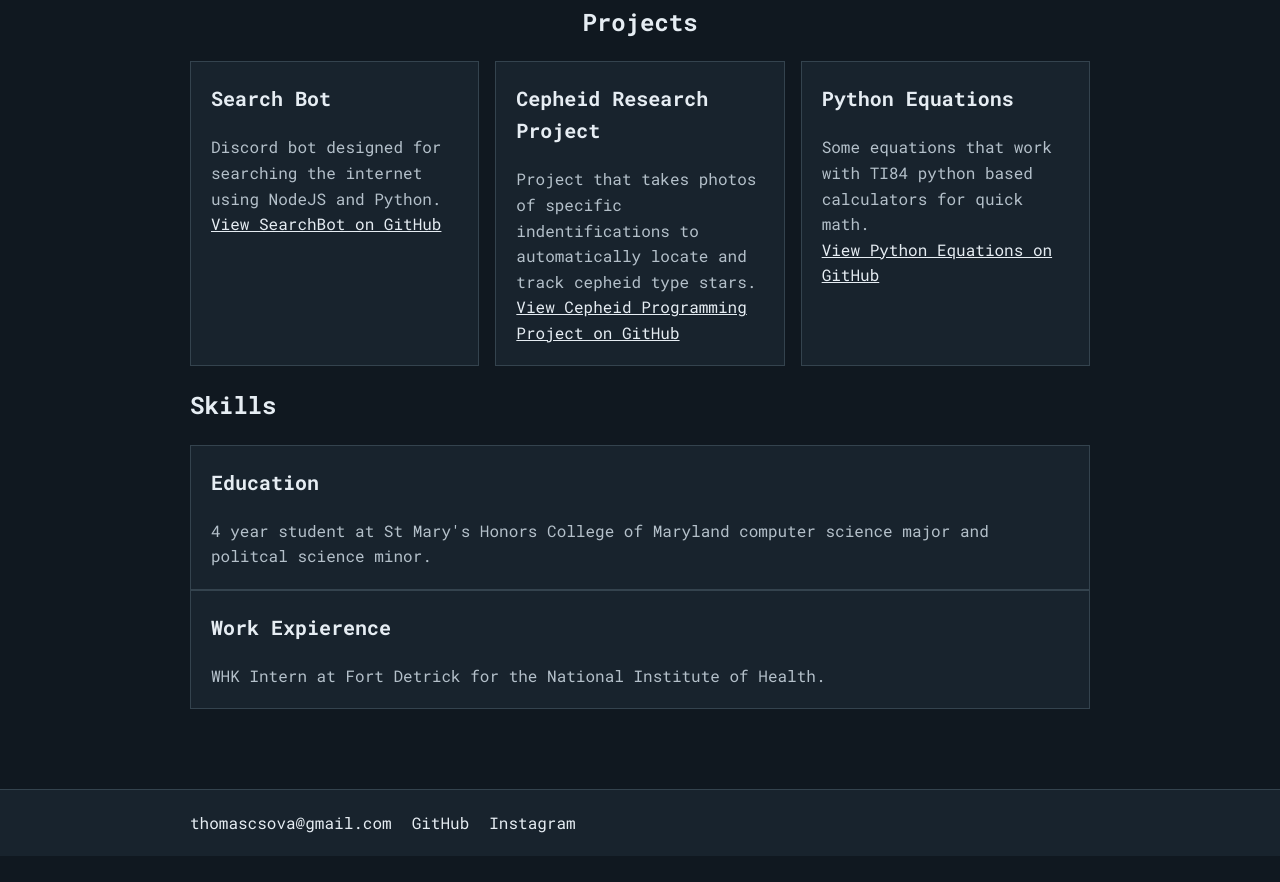
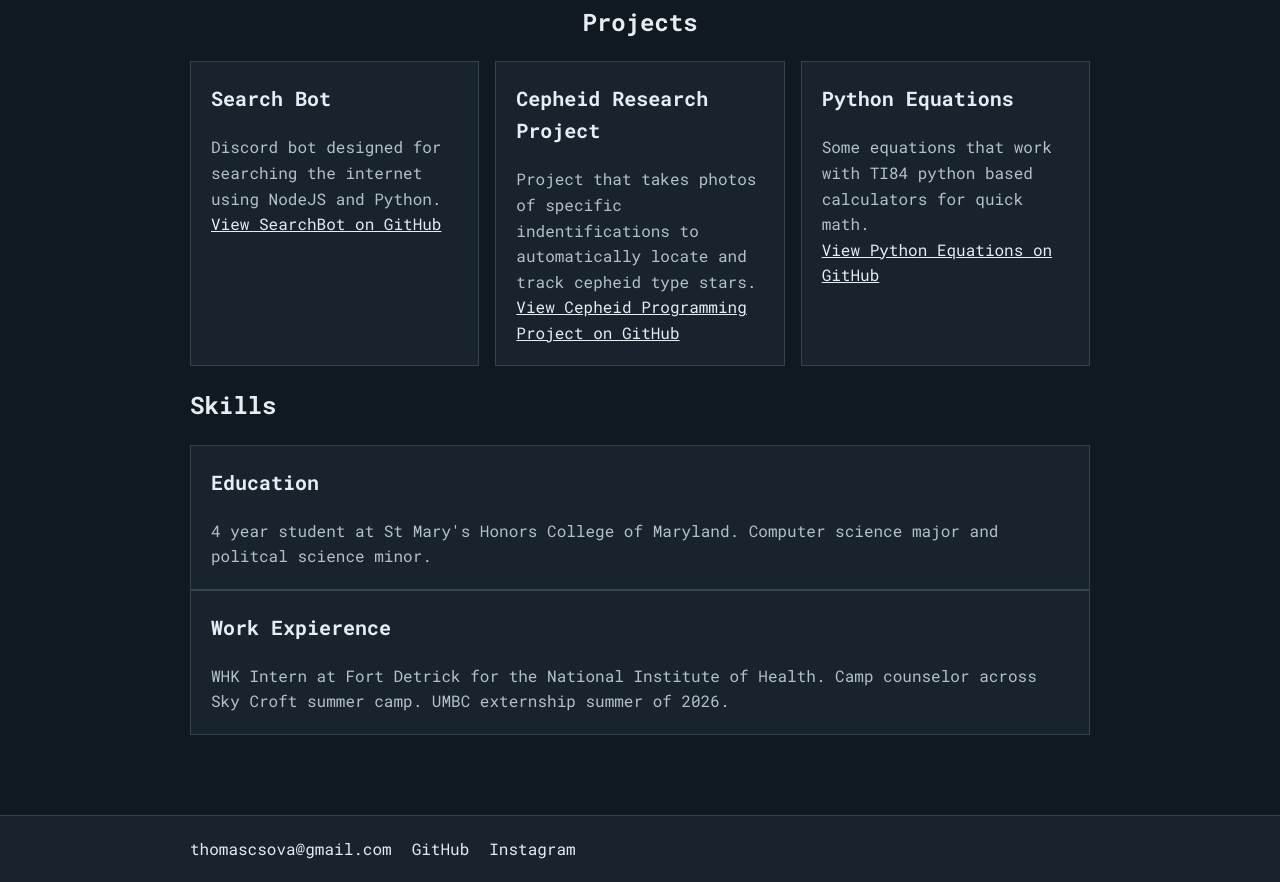
Before and after one commit to ThomasSova/ThomasSova.github.io, a plain HTML site: page portfolio.html in a window 1280 px wide. Shown: the part 2140-3022 px from the top of the page. Before the commit the page ends 2996 px from the top, so only its background shows below. Drawn offline with Linux system fonts and the light colour scheme.

Commit message:
Revise portfolio.html with updated content and corrections
Updated the portfolio HTML file with new content, including interests, projects, and skills. Corrected spelling errors and improved overall structure.

```diff
--- a/portfolio.html
+++ b/portfolio.html
@@ -88,11 +88,11 @@
             <div class="Expierence">
                 <article class="card" id="skills">
                     <h3>Education</h3>
-                    <p>4 year student at St Mary's Honors College of Maryland computer science major and politcal science minor.</p>
+                    <p>4 year student at St Mary's Honors College of Maryland. Computer science major and politcal science minor.</p>
                 </article>
                 <article class="card" id="skills">
                     <h3>Work Expierence</h3>
-                    <p>WHK Intern at Fort Detrick for the National Institute of Health.</p>
+                    <p>WHK Intern at Fort Detrick for the National Institute of Health. Camp counselor across Sky Croft summer camp. UMBC externship summer of 2026.</p>
                 </article>
             </div>
         </section>
```
